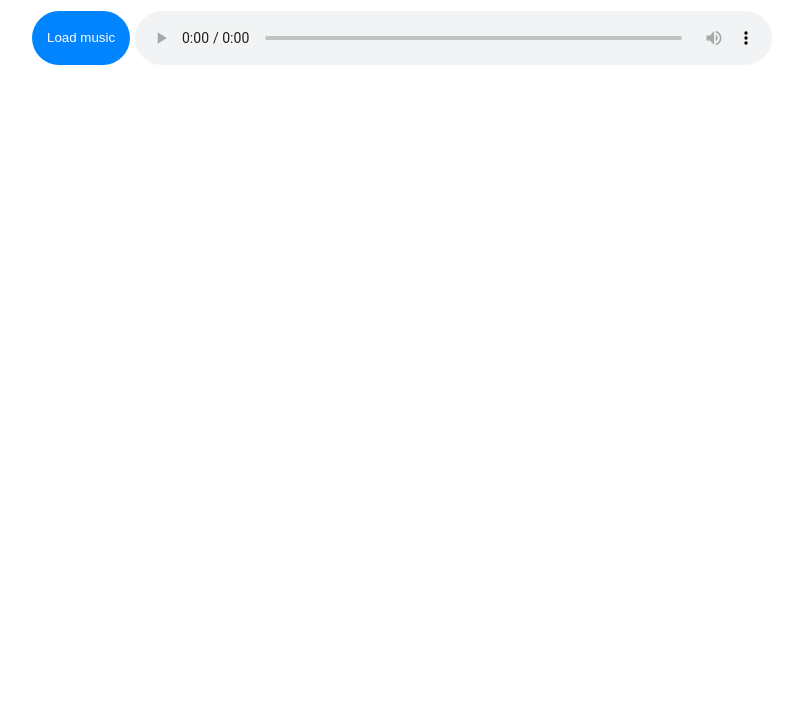
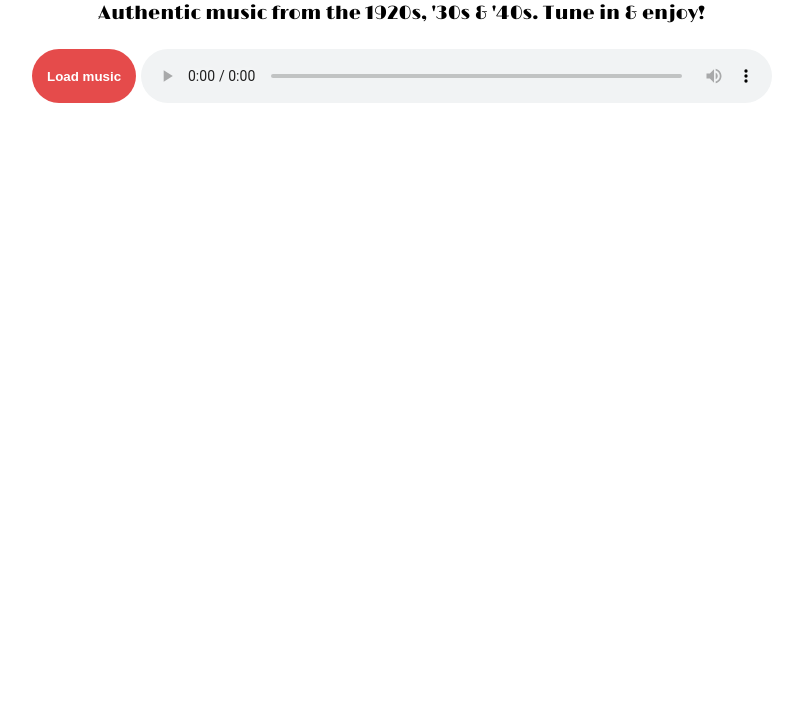
Before and after one commit to kerezsiz42/network-radio.js, a website: page public/index.html in a window 1280 px wide. Shown: the part 88-800 px from the top of the page, without its empty margins (238-1041 px from the left). Drawn offline with nearby package versions, Linux system fonts and the light colour scheme.

Commit message:
new design

```diff
--- a/public/index.html
+++ b/public/index.html
@@ -6,13 +6,18 @@
   <meta name="keywords" content="javascript, network, radio, wirebird">
   <meta name="author" content="Zoltan Kristof Kerezsi">
   <meta name="viewport" content="width=device-width, initial-scale=1.0">
+  <meta name="theme-color" content="#e54b4b" />
   <link rel="icon" href="radio.ico">
-  <link href="https://fonts.googleapis.com/css?family=Open+Sans&display=swap" rel="stylesheet">
+  <link href="https://fonts.googleapis.com/css?family=Open+Sans|Limelight&display=swap" rel="stylesheet">
   <title>Wirebird Network Radio</title>
 
   <style>
-    h1 {
+    h1, p {
       text-align:center;
+      font-family: 'Limelight', cursive;
+    }
+    p {
+      font-size: larger;
     }
     body {
       font-family: 'Open Sans', sans-serif;
@@ -23,9 +28,10 @@
       width: 750px;
     }
     #button {
+      font-weight: bold;
       padding: 15px;
       border-radius: 30px;
-      background-color: #0084ff;
+      background-color: #e54b4b;
       color: white;
       outline: none;
       border: none;
@@ -47,6 +53,7 @@
 
 <div id="window">
   <h1>Wirebird Network Radio</h1>
+  <p>Authentic music from the 1920s, '30s & '40s. Tune in & enjoy!</p>
   <div id="container">
     <button id="button" onclick="playAudio()">Load music</button>
     <audio id="audio" controls autoplay>
@@ -66,10 +73,10 @@
     } else {
       buttonPressed = true;
     }
-    fetch('http://wirebird.dynu.net/getNext', {method: 'POST'})
+    fetch('http://192.168.1.69/getNext', {method: 'POST'})
     .then(response => response.json())
     .then(randomMusic => {
-      source.src = `http://wirebird.dynu.net/music/${randomMusic}`;
+      source.src = `http://192.168.1.69/music/${randomMusic}`;
       audio.load();
       audio.addEventListener('ended', listener = () => {
         playAudio();
```
